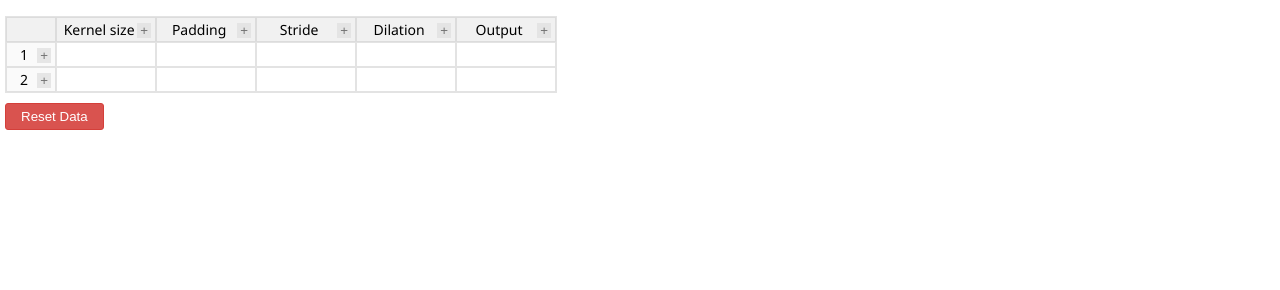
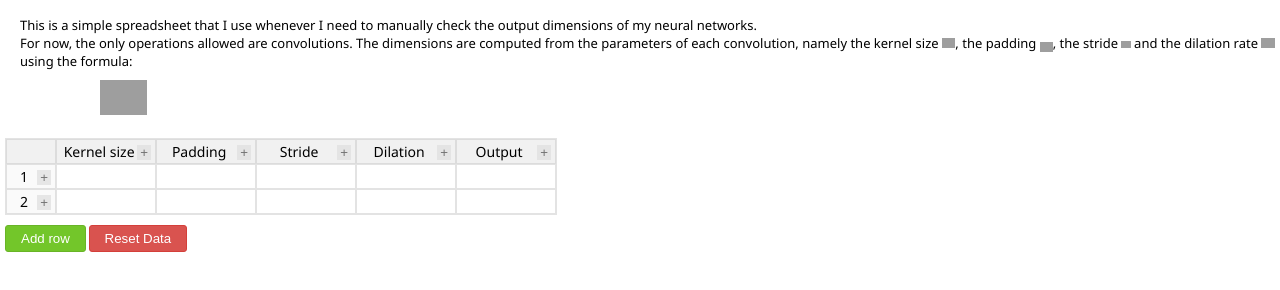
Before and after one commit to theodumont/neuralnets-dimensions, a plain HTML site: page index.html in a window 1280 px wide. Shown: the part 94-384 px from the top of the page. Drawn offline with Linux system fonts and the light colour scheme; grey boxes are pictures that could not be loaded.

Commit message:
Add some text and "add row" button.

```diff
--- a/index.html
+++ b/index.html
@@ -17,6 +17,14 @@
             <h3 class="title__text--description">Compute the dimensions of the output of your neural network from the parameters of its layers.</h3>
         </div>
     </section>
+    <section class="description">
+        <p class="description__text">
+            This is a simple spreadsheet that I use whenever I need to manually check the output dimensions of my neural networks.
+            <br>
+            For now, the only operations allowed are convolutions. The dimensions are computed from the parameters of each convolution, namely the kernel size <img src="https://latex.codecogs.com/svg.latex?k" title="k" height=10px/>, the padding <img src="https://latex.codecogs.com/svg.latex?p" title="p" height=9.8px align="absbottom"/>, the stride <img src="https://latex.codecogs.com/svg.latex?s" title="s" height=7px/> and the dilation rate <img src="https://latex.codecogs.com/svg.latex?d" title="d" height=10px/> using the formula:
+        </p>
+        <img src="https://latex.codecogs.com/svg.latex?n_{out}=\left\lfloor\frac{n_{in}+2p-k-(k-1)(d-1)}{s}\right\rfloor+1" title="formula" class="description__formula"/>
+    </section>
     <section class="spreadsheet">
         <table class="spreadsheet__table" id="table-main">
             <thead class="spreadsheet__table--headers" id="table-headers"></thead>
@@ -24,6 +32,7 @@
         </table>
     </section>
     <section class="spreadsheet-controls">
+        <button class="add-row-btn" id="addrow">Add row</button>
         <button class="reset-btn" id="reset">Reset Data</button>
     </section>
     <script src="main.js"></script>
--- a/main.js
+++ b/main.js
@@ -158,6 +158,9 @@ computeCells = () => {
 // Utility function to add or duplicate row
 addRow = (currentRow, direction, action) => {
   console.log("addRow");
+  if (currentRow === -1) {  // add at the very bottom
+    currentRow = defaultRowCount;
+  }
   let data = this.getData();
   const colCount = data[0].length;
   let newRow;
@@ -342,3 +345,7 @@ document.getElementById("reset").addEventListener("click", e => {
     this.resetData();
   }
 });
+
+document.getElementById("addrow").addEventListener("click", e => {
+  this.addRow(-1, "bottom", "insert");
+});
--- a/styles.css
+++ b/styles.css
@@ -34,6 +34,25 @@ html {
 .title__text--description {
   font-size: 1.6rem;
   font-weight: 200;
+}
+
+.description {
+}
+
+.description__text {
+  font-size: 1.3rem;
+  font-weight: 350;
+  margin-left: 2rem;
+}
+
+.description__formula {
+  height: 3.5rem;
+  margin: 1rem;
+  margin-left: 10rem;
+}
+
+.inline-latex {
+  /*height: 10px;*/
 }
 
 .spreadsheet {
@@ -159,3 +178,21 @@ tbody th {
   background-color: #c9302c;
   border-color: #ac2925;
 }
+
+.add-row-btn {
+  padding: 0.5rem 1.5rem;
+  background-color: #73c62a;
+  color: #fff;
+  border-color: #69b427;
+  border-width: 1px;
+  border-style: solid;
+  border-radius: 0.3rem;
+  cursor: pointer;
+  transition: ease 0.3s;
+}
+
+.add-row-btn:hover {
+  color: #fff;
+  background-color: #5fa324;
+  border-color: #518b1e;
+}
```
